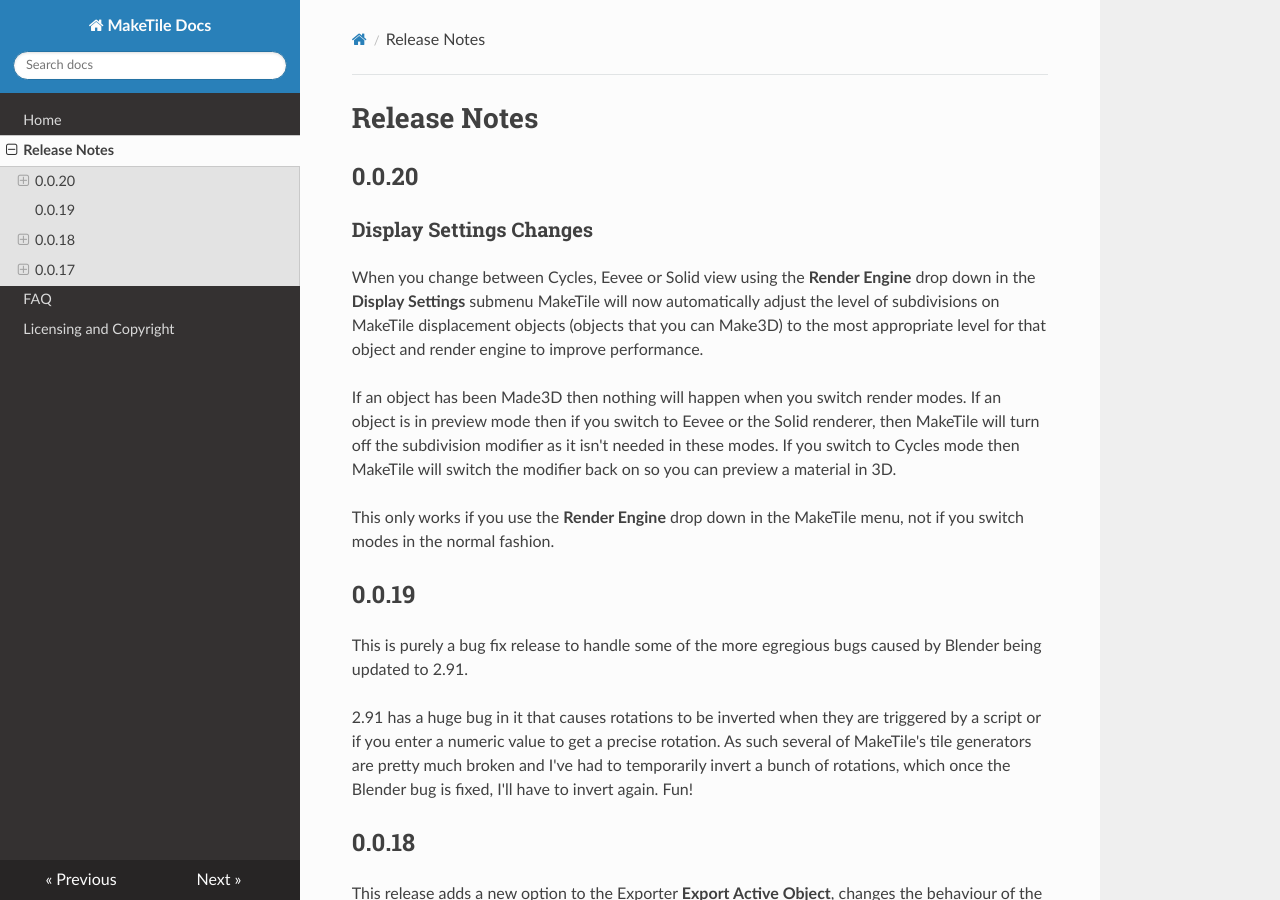
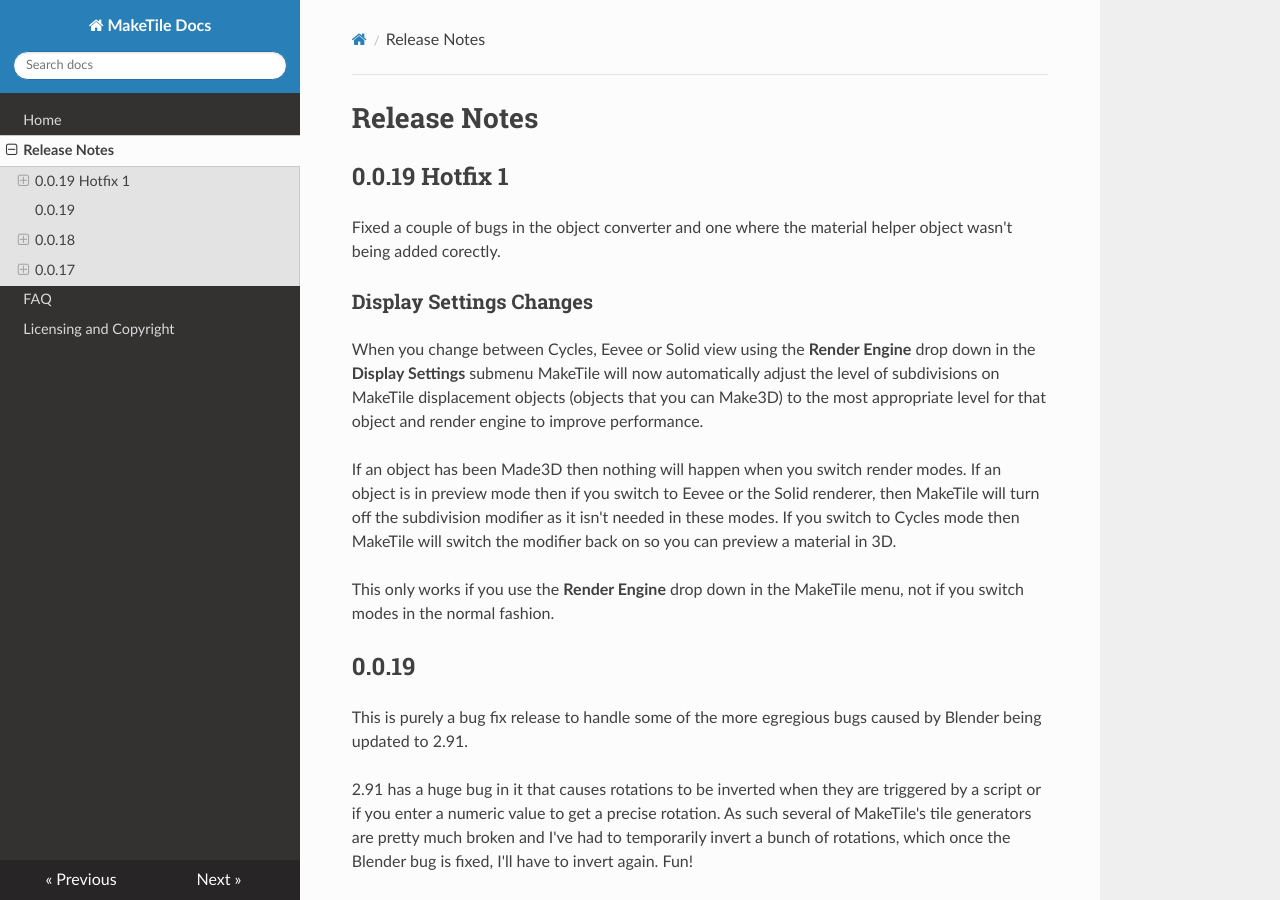
Before and after one commit to richeyrose/make-tile, an MkDocs documentation site: the page built from docs/release_notes.md, in a window 1280 px wide and 900 px high. Built offline with MkDocs 1.6.1, drawn with Linux system fonts in a browser that asks for light colours; nearby versions of some CDN libraries.

Commit message:
updated release notes

```diff
--- a/docs/release_notes.md
+++ b/docs/release_notes.md
@@ -1,6 +1,9 @@
 # Release Notes
 
-## 0.0.20
+## 0.0.19 Hotfix 1
+
+Fixed a couple of bugs in the object converter and one where the material helper object wasn't being added corectly.
+
 
 ### Display Settings Changes
 When you change between Cycles, Eevee or Solid view using the **Render Engine** drop down in the **Display Settings** submenu MakeTile will now automatically adjust the level of subdivisions on MakeTile displacement objects (objects that you can Make3D) to the most appropriate level for that object and render engine to improve performance.
```
